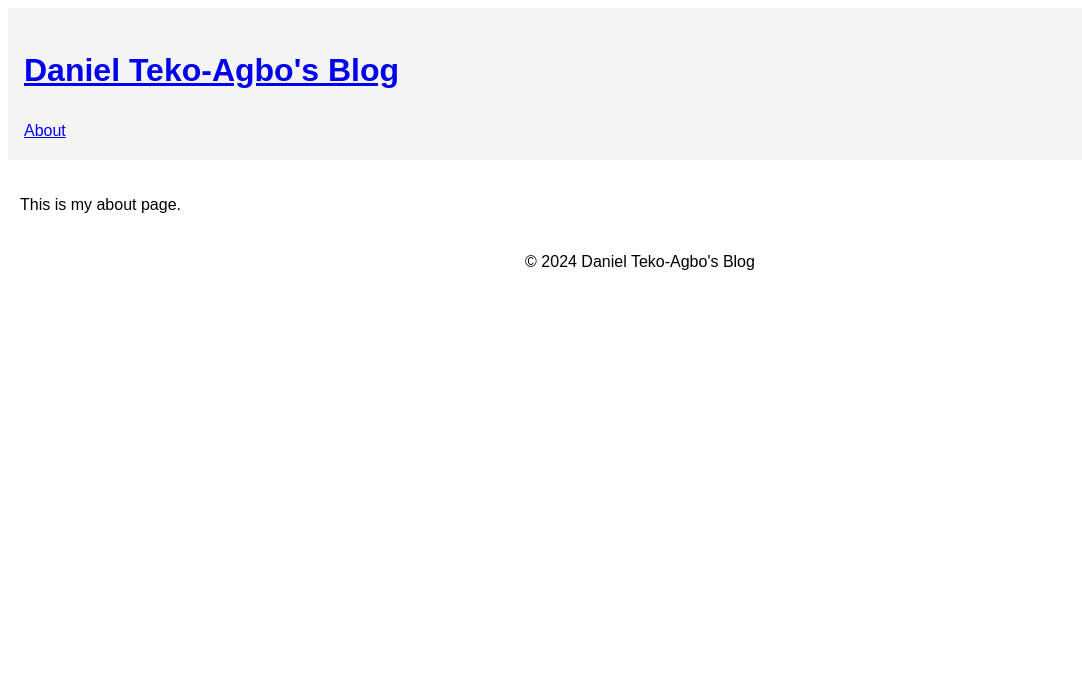
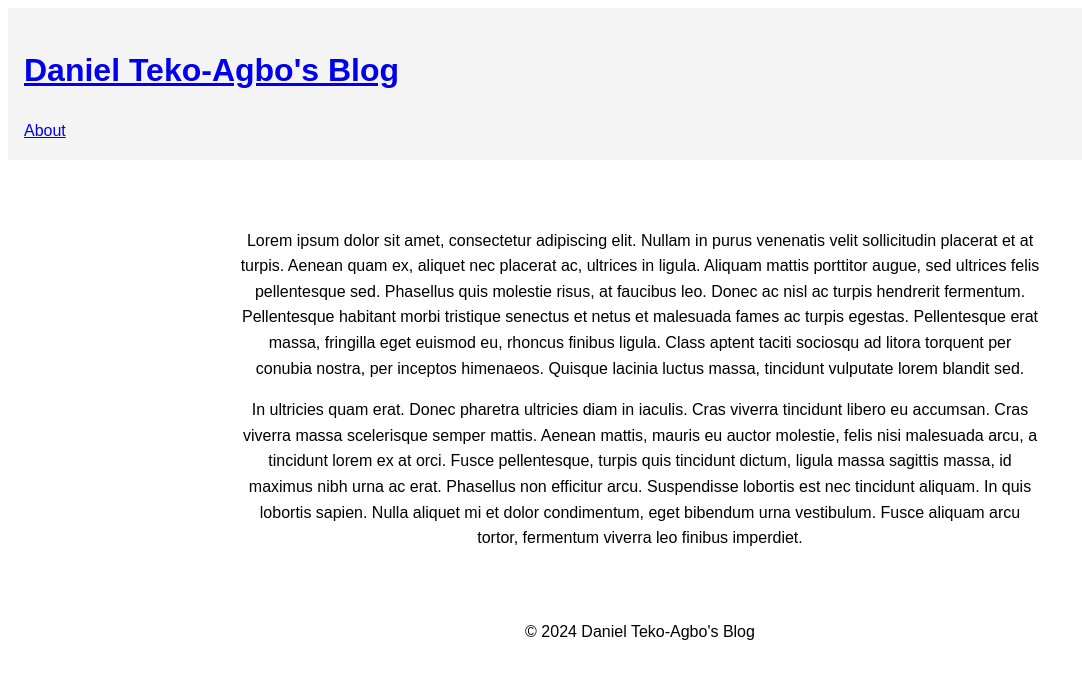
Before and after one commit to DanielTeko-Agbo/blog, a Jekyll site: the page built from about.md, in a window 1280 px wide. Shown: the top 679 px of the page, without its empty margins (0-1082 px from the left). Built offline with Jekyll 4.4.1, drawn with Linux system fonts in a browser that asks for light colours.

Commit message:
Modified Content

```diff
--- a/_layouts/default.html
+++ b/_layouts/default.html
@@ -14,7 +14,7 @@
         </nav>
     </header>
 
-    <main class="container-fluid">
+    <main class="decent">
         {{ content }}
     </main>
 
--- a/about.md
+++ b/about.md
@@ -3,4 +3,6 @@ layout: default
 title: About
 ---
 
-This is my about page.
+Lorem ipsum dolor sit amet, consectetur adipiscing elit. Nullam in purus venenatis velit sollicitudin placerat et at turpis. Aenean quam ex, aliquet nec placerat ac, ultrices in ligula. Aliquam mattis porttitor augue, sed ultrices felis pellentesque sed. Phasellus quis molestie risus, at faucibus leo. Donec ac nisl ac turpis hendrerit fermentum. Pellentesque habitant morbi tristique senectus et netus et malesuada fames ac turpis egestas. Pellentesque erat massa, fringilla eget euismod eu, rhoncus finibus ligula. Class aptent taciti sociosqu ad litora torquent per conubia nostra, per inceptos himenaeos. Quisque lacinia luctus massa, tincidunt vulputate lorem blandit sed.
+
+In ultricies quam erat. Donec pharetra ultricies diam in iaculis. Cras viverra tincidunt libero eu accumsan. Cras viverra massa scelerisque semper mattis. Aenean mattis, mauris eu auctor molestie, felis nisi malesuada arcu, a tincidunt lorem ex at orci. Fusce pellentesque, turpis quis tincidunt dictum, ligula massa sagittis massa, id maximus nibh urna ac erat. Phasellus non efficitur arcu. Suspendisse lobortis est nec tincidunt aliquam. In quis lobortis sapien. Nulla aliquet mi et dolor condimentum, eget bibendum urna vestibulum. Fusce aliquam arcu tortor, fermentum viverra leo finibus imperdiet.
```
